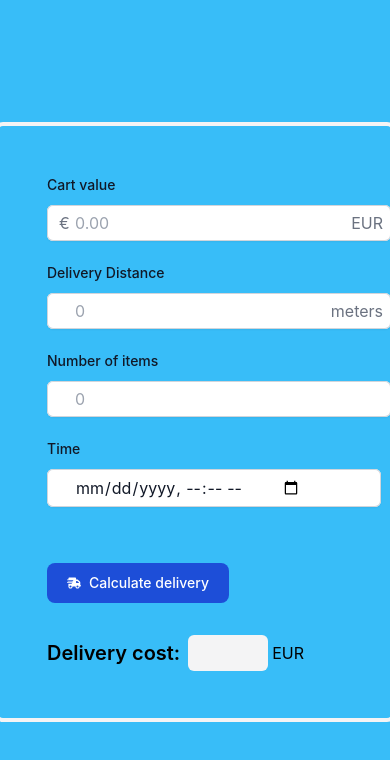
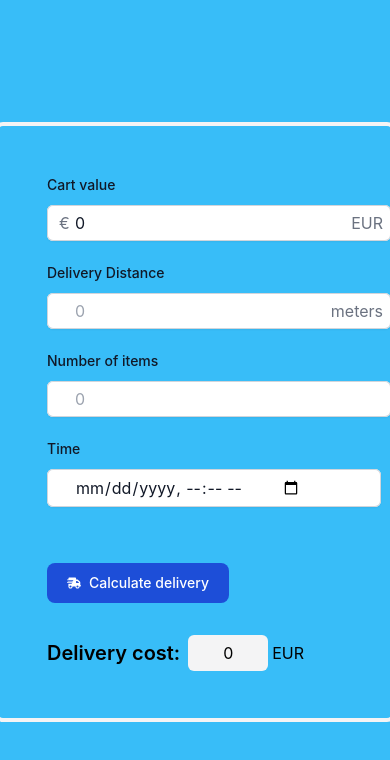
Before and after one commit to Pavel-Kliukin/wolts-assignment, a React (Create React App) app: page / in a window 390 px wide. Shown: the top 760 px of the page. Built offline with nearby package versions, Linux system fonts and the light colour scheme; the HTML template or start-up script is replaced by a standard one.

Commit message:
functionality implementation for form started

```diff
--- a/src/App.tsx
+++ b/src/App.tsx
@@ -1,102 +1,10 @@
 import React from 'react';
+import DeliveryCalculator from './DeliveryCalculator';
 
 function App() {
-
-
-
   return (
     <div className="bg-sky-400 w-screen h-screen flex flex-col justify-center items-center">
-      {/* Calculator */}
-      <div className='pl-12 w-[400px] h-[600px] border-4 border-zinc-100 rounded-lg flex flex-col justify-center items-start'>
-      <div>
-        <label htmlFor="price" className="block text-sm font-medium leading-6 text-gray-900">
-          Cart value
-        </label>
-        <div className="relative mt-2 rounded-md shadow-sm">
-          <div className="pointer-events-none absolute inset-y-0 left-0 flex items-center pl-3">
-            <span className="text-gray-500 sm:text-sm">€</span>
-          </div>
-          <input
-            type="text"
-            name="price"
-            id="cartValue"
-            data-test-id="cartValue"
-            className="block w-full rounded-md border-0 py-1.5 pl-7 pr-20 text-gray-900 ring-1 ring-inset ring-gray-300 placeholder:text-gray-400 focus:ring-2 focus:ring-inset focus:ring-indigo-600 sm:text-sm sm:leading-6"
-            placeholder="0.00"
-          />
-          <div className="absolute inset-y-0 right-0 flex items-center">
-            <span className="text-gray-500 mr-2 sm:text-sm">EUR</span>
-          </div>
-        </div>
-      </div>
-
-      <div className='mt-5'>
-        <label htmlFor="price" className="block text-sm font-medium leading-6 text-gray-900">
-          Delivery Distance
-        </label>
-        <div className="relative mt-2 rounded-md shadow-sm">
-          <input
-            type="text"
-            name="price"
-            id="deliveryDistance"
-            data-test-id="deliveryDistance"
-            className="block w-full rounded-md border-0 py-1.5 pl-7 pr-20 text-gray-900 ring-1 ring-inset ring-gray-300 placeholder:text-gray-400 focus:ring-2 focus:ring-inset focus:ring-indigo-600 sm:text-sm sm:leading-6"
-            placeholder="0"
-          />
-          <div className="absolute inset-y-0 right-0 flex items-center">
-            <span className="text-gray-500 mr-2 sm:text-sm">meters</span>
-          </div>
-        </div>
-      </div>
-
-      <div className='mt-5'>
-        <label htmlFor="price" className="block text-sm font-medium leading-6 text-gray-900">
-          Number of items
-        </label>
-        <div className="relative mt-2 rounded-md shadow-sm">
-          <input
-            type="text"
-            name="price"
-            id="numberOfItems"
-            data-test-id="numberOfItems"
-            className="block w-full rounded-md border-0 py-1.5 pl-7 pr-20 text-gray-900 ring-1 ring-inset ring-gray-300 placeholder:text-gray-400 focus:ring-2 focus:ring-inset focus:ring-indigo-600 sm:text-sm sm:leading-6"
-            placeholder="0"
-          />
-        </div>
-      </div>
-
-      <div className='mt-5'>
-        <label htmlFor="price" className="block text-sm font-medium leading-6 text-gray-900">
-          Time
-        </label>
-        <div className="relative mt-2 rounded-md shadow-sm">
-          <input
-            type="datetime-local"
-            name="price"
-            id="orderTime"
-            data-test-id="orderTime"
-            className="block w-full rounded-md border-0 py-1.5 pl-7 pr-20 text-gray-900 ring-1 ring-inset ring-gray-300 placeholder:text-gray-400 focus:ring-2 focus:ring-inset focus:ring-indigo-600 sm:text-sm sm:leading-6"
-            placeholder="00 / 00 / 00"
-          />
-        </div>
-      </div>
-
-      <button type="button" className="mt-14 text-white bg-blue-700 hover:bg-blue-800 focus:ring-4 focus:outline-none focus:ring-blue-300 font-medium rounded-lg text-sm px-5 py-2.5 text-center inline-flex items-center me-2 dark:bg-blue-600 dark:hover:bg-blue-700 dark:focus:ring-blue-800">
-        <svg className="w-3.5 h-3.5 me-2" aria-hidden="true" xmlns="http://www.w3.org/2000/svg" fill="currentColor" viewBox="0 0 640 512">
-          {/* Font Awesome Free 6.5.1 by @fontawesome - https://fontawesome.com License - https://fontawesome.com/license/free Copyright 2024 Fonticons, Inc. */}
-          <path d="M112 0C85.5 0 64 21.5 64 48V96H16c-8.8 0-16 7.2-16 16s7.2 16 16 16H64 272c8.8 0 16 7.2 16 16s-7.2 16-16 16H64 48c-8.8 0-16 7.2-16 16s7.2 16 16 16H64 240c8.8 0 16 7.2 16 16s-7.2 16-16 16H64 16c-8.8 0-16 7.2-16 16s7.2 16 16 16H64 208c8.8 0 16 7.2 16 16s-7.2 16-16 16H64V416c0 53 43 96 96 96s96-43 96-96H384c0 53 43 96 96 96s96-43 96-96h32c17.7 0 32-14.3 32-32s-14.3-32-32-32V288 256 237.3c0-17-6.7-33.3-18.7-45.3L512 114.7c-12-12-28.3-18.7-45.3-18.7H416V48c0-26.5-21.5-48-48-48H112zM544 237.3V256H416V160h50.7L544 237.3zM160 368a48 48 0 1 1 0 96 48 48 0 1 1 0-96zm272 48a48 48 0 1 1 96 0 48 48 0 1 1 -96 0z"/>
-        </svg>
-        Calculate delivery
-      </button>
-
-      <div className='mt-8 flex items-center'>
-        <h2 className='text-xl font-semibold'>Delivery cost:</h2>
-        <div className='ml-2 w-20 h-9 bg-zinc-100 rounded-md'></div>
-        <div className='ml-1'>EUR</div>
-      </div>
-
-    </div>
-    {/* End of calculator */}
+      <DeliveryCalculator />
     </div>
   );
 }
--- a/src/DeliveryCalculator.tsx
+++ b/src/DeliveryCalculator.tsx
@@ -1,10 +1,42 @@
-import React from 'react';
+import { useState, useEffect } from 'react';
 
 const DeliveryCalculator = () => {
+
+  const [cartValue, setCartValue] = useState<number>(0);
+  const [deliveryDistance, setDeliveryDistance] = useState<number>(0);
+  const [numberOfItems, setNumberOfItems] = useState<number>(0);
+  const [orderTime, setOrderTime] = useState<Date>(new Date());
+  const [deliveryCost, setDeliveryCost] = useState<number>(0);
+
+  const handleInputChange = (event: React.ChangeEvent<HTMLInputElement>) => {
+    let newValue: string = event.target.value.replace(/(\.\d{2})\d+/g, '$1');
+    setCartValue(Number(newValue));
+  };
+
+  const buttonHandler = () => {
+    const cartValue = document.getElementById('cartValue') as HTMLInputElement;
+    const deliveryDistance = document.getElementById('deliveryDistance') as HTMLInputElement;
+    const numberOfItems = document.getElementById('numberOfItems') as HTMLInputElement;
+    const orderTime = document.getElementById('orderTime') as HTMLInputElement;
+
+    setCartValue(Number(cartValue.value));
+    setDeliveryDistance(Number(deliveryDistance.value));
+    setNumberOfItems(Number(numberOfItems.value));
+    setOrderTime(new Date(orderTime.value));
+
+  }
+
+
+  useEffect(() => {
+    const deliveryCost = (cartValue * 10000000) + (deliveryDistance * 100) + (numberOfItems)
+    setDeliveryCost(deliveryCost);
+
+  }, [cartValue, deliveryDistance, numberOfItems, orderTime])
+
   return (
     <div className='pl-12 w-[400px] h-[600px] border-4 border-zinc-100 rounded-lg flex flex-col justify-center items-start'>
       <div>
-        <label htmlFor="price" className="block text-sm font-medium leading-6 text-gray-900">
+        <label htmlFor="cartValue" className="block text-sm font-medium leading-6 text-gray-900">
           Cart value
         </label>
         <div className="relative mt-2 rounded-md shadow-sm">
@@ -12,12 +44,15 @@ const DeliveryCalculator = () => {
             <span className="text-gray-500 sm:text-sm">€</span>
           </div>
           <input
-            type="text"
-            name="price"
+            type="number"
             id="cartValue"
             data-test-id="cartValue"
             className="block w-full rounded-md border-0 py-1.5 pl-7 pr-20 text-gray-900 ring-1 ring-inset ring-gray-300 placeholder:text-gray-400 focus:ring-2 focus:ring-inset focus:ring-indigo-600 sm:text-sm sm:leading-6"
+            onChange={handleInputChange}
+            value={cartValue}
             placeholder="0.00"
+            step="0.01"
+            min="0"
           />
           <div className="absolute inset-y-0 right-0 flex items-center">
             <span className="text-gray-500 mr-2 sm:text-sm">EUR</span>
@@ -26,13 +61,12 @@ const DeliveryCalculator = () => {
       </div>
 
       <div className='mt-5'>
-        <label htmlFor="price" className="block text-sm font-medium leading-6 text-gray-900">
+        <label htmlFor="deliveryDistance" className="block text-sm font-medium leading-6 text-gray-900">
           Delivery Distance
         </label>
         <div className="relative mt-2 rounded-md shadow-sm">
           <input
-            type="text"
-            name="price"
+            type="number"
             id="deliveryDistance"
             data-test-id="deliveryDistance"
             className="block w-full rounded-md border-0 py-1.5 pl-7 pr-20 text-gray-900 ring-1 ring-inset ring-gray-300 placeholder:text-gray-400 focus:ring-2 focus:ring-inset focus:ring-indigo-600 sm:text-sm sm:leading-6"
@@ -45,13 +79,12 @@ const DeliveryCalculator = () => {
       </div>
 
       <div className='mt-5'>
-        <label htmlFor="price" className="block text-sm font-medium leading-6 text-gray-900">
+        <label htmlFor="numberOfItems" className="block text-sm font-medium leading-6 text-gray-900">
           Number of items
         </label>
         <div className="relative mt-2 rounded-md shadow-sm">
           <input
-            type="text"
-            name="price"
+            type="number"
             id="numberOfItems"
             data-test-id="numberOfItems"
             className="block w-full rounded-md border-0 py-1.5 pl-7 pr-20 text-gray-900 ring-1 ring-inset ring-gray-300 placeholder:text-gray-400 focus:ring-2 focus:ring-inset focus:ring-indigo-600 sm:text-sm sm:leading-6"
@@ -61,22 +94,22 @@ const DeliveryCalculator = () => {
       </div>
 
       <div className='mt-5'>
-        <label htmlFor="price" className="block text-sm font-medium leading-6 text-gray-900">
+        <label htmlFor="orderTime" className="block text-sm font-medium leading-6 text-gray-900">
           Time
         </label>
         <div className="relative mt-2 rounded-md shadow-sm">
           <input
             type="datetime-local"
-            name="price"
             id="orderTime"
             data-test-id="orderTime"
             className="block w-full rounded-md border-0 py-1.5 pl-7 pr-20 text-gray-900 ring-1 ring-inset ring-gray-300 placeholder:text-gray-400 focus:ring-2 focus:ring-inset focus:ring-indigo-600 sm:text-sm sm:leading-6"
-            placeholder="00 / 00 / 00"
           />
         </div>
       </div>
 
-      <button type="button" className="mt-14 text-white bg-blue-700 hover:bg-blue-800 focus:ring-4 focus:outline-none focus:ring-blue-300 font-medium rounded-lg text-sm px-5 py-2.5 text-center inline-flex items-center me-2 dark:bg-blue-600 dark:hover:bg-blue-700 dark:focus:ring-blue-800">
+      <button type="button"
+        className="mt-14 text-white bg-blue-700 hover:bg-blue-800 focus:ring-4 focus:outline-none focus:ring-blue-300 font-medium rounded-lg text-sm px-5 py-2.5 text-center inline-flex items-center me-2 dark:bg-blue-600 dark:hover:bg-blue-700 dark:focus:ring-blue-800"
+        onClick={buttonHandler}>
         <svg className="w-3.5 h-3.5 me-2" aria-hidden="true" xmlns="http://www.w3.org/2000/svg" fill="currentColor" viewBox="0 0 640 512">
           {/* Font Awesome Free 6.5.1 by @fontawesome - https://fontawesome.com License - https://fontawesome.com/license/free Copyright 2024 Fonticons, Inc. */}
           <path d="M112 0C85.5 0 64 21.5 64 48V96H16c-8.8 0-16 7.2-16 16s7.2 16 16 16H64 272c8.8 0 16 7.2 16 16s-7.2 16-16 16H64 48c-8.8 0-16 7.2-16 16s7.2 16 16 16H64 240c8.8 0 16 7.2 16 16s-7.2 16-16 16H64 16c-8.8 0-16 7.2-16 16s7.2 16 16 16H64 208c8.8 0 16 7.2 16 16s-7.2 16-16 16H64V416c0 53 43 96 96 96s96-43 96-96H384c0 53 43 96 96 96s96-43 96-96h32c17.7 0 32-14.3 32-32s-14.3-32-32-32V288 256 237.3c0-17-6.7-33.3-18.7-45.3L512 114.7c-12-12-28.3-18.7-45.3-18.7H416V48c0-26.5-21.5-48-48-48H112zM544 237.3V256H416V160h50.7L544 237.3zM160 368a48 48 0 1 1 0 96 48 48 0 1 1 0-96zm272 48a48 48 0 1 1 96 0 48 48 0 1 1 -96 0z"/>
@@ -86,7 +119,7 @@ const DeliveryCalculator = () => {
 
       <div className='mt-8 flex items-center'>
         <h2 className='text-xl font-semibold'>Delivery cost:</h2>
-        <div className='ml-2 w-20 h-9 bg-zinc-100 rounded-md'></div>
+        <div className='ml-2 w-20 h-9 bg-zinc-100 rounded-md flex justify-center items-center'>{deliveryCost}</div>
         <div className='ml-1'>EUR</div>
       </div>
 
```
